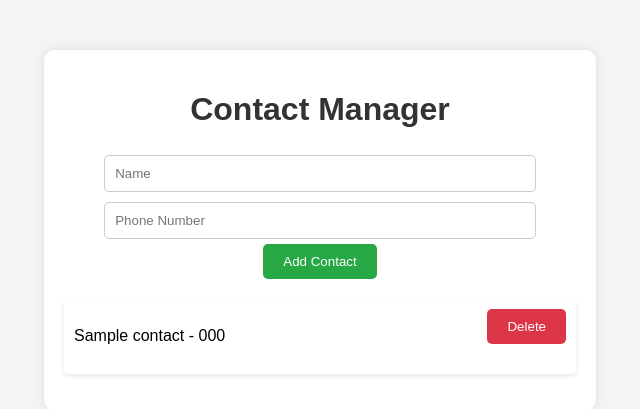
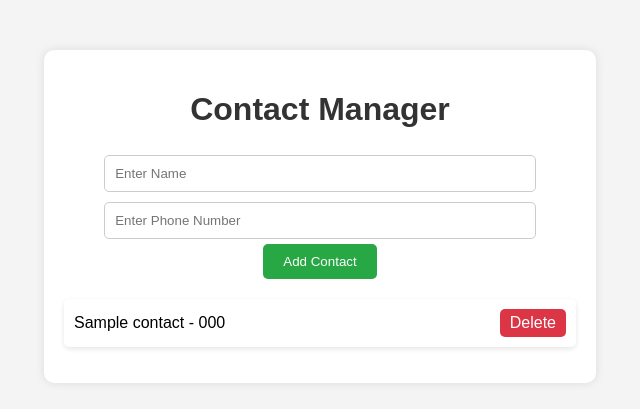
Before and after one commit to FARZAINSALEEM/contact-management-system, a Flask app: template templates/index.html in a window 1280 px wide. Shown: the top 409 px of the page, without its empty margins (320-960 px from the left). Run offline with Flask 3, Linux system fonts and the light colour scheme; the template is opened without the code that fills it: most values are stand-ins (such as "Sample title", 1, 10 or a date in 2020).

Commit message:
Added all project files

```diff
--- a/requirements.txt
+++ b/requirements.txt
@@ -1 +1,2 @@
-"Flask\ngunicorn"
+Flask
+gunicorn
--- a/static/style.css
+++ b/static/style.css
@@ -62,6 +62,10 @@ li {
 
 .delete {
     background: #dc3545;
+    color: white;
+    padding: 5px 10px;
+    border-radius: 5px;
+    text-decoration: none;
 }
 
 .delete:hover {
--- a/templates/index.html
+++ b/templates/index.html
@@ -4,23 +4,21 @@
     <meta charset="UTF-8">
     <meta name="viewport" content="width=device-width, initial-scale=1.0">
     <title>Contact Manager</title>
-    <link rel="stylesheet" href="/static/style.css">
+    <link rel="stylesheet" href="{{ url_for('static', filename='style.css') }}">
 </head>
 <body>
     <div class="container">
         <h1>Contact Manager</h1>
-        <form action="/add" method="POST">
-            <input type="text" name="name" placeholder="Name" required>
-            <input type="text" name="phone" placeholder="Phone Number" required>
+        <form action="/add" method="post">
+            <input type="text" name="name" placeholder="Enter Name" required>
+            <input type="text" name="phone" placeholder="Enter Phone Number" required>
             <button type="submit">Add Contact</button>
         </form>
         <ul>
-            {% for name, phone in contacts.items() %}
+            {% for contact in contacts %}
                 <li>
-                    <span>{{ name }} - {{ phone }}</span>
-                    <form action="/delete/{{ name }}" method="POST" style="display:inline;">
-                        <button type="submit" class="delete">Delete</button>
-                    </form>
+                    <span>{{ contact.name }} - {{ contact.phone }}</span>
+                    <a href="/delete/{{ loop.index0 }}" class="delete">Delete</a>
                 </li>
             {% endfor %}
         </ul>
```
Also changed, not shown: vercel.json (added).
